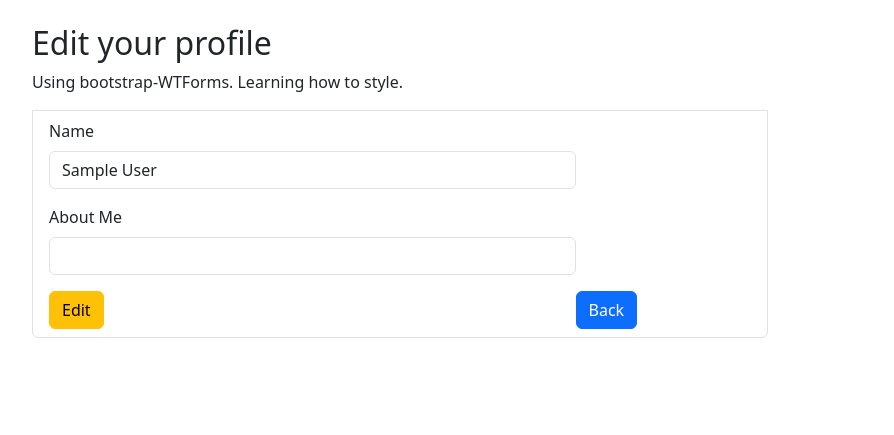
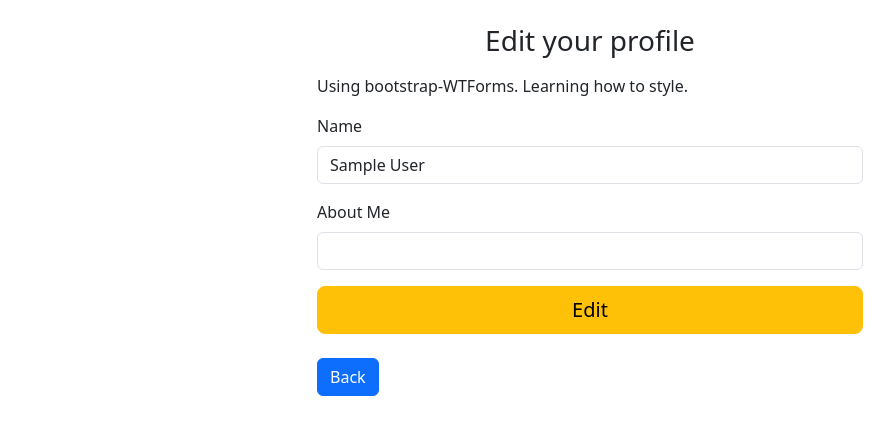
Before and after one commit to RalIlieva/flask-portfo-web-app, a Flask app: page /edit-profile in a window 1280 px wide. Shown: the part 73-508 px from the top of the page, without its empty margins (50-944 px from the left). Run offline with Flask 3, Linux system fonts and the light colour scheme; the visitor is signed in with stand-in values (Sample User, id 1); data comes from the database, SQL or seed files in the repository; some libraries are stand-ins or nearby versions.

Commit message:
Improve style of edit profile and change password

```diff
--- a/website/templates/edit_profile.html
+++ b/website/templates/edit_profile.html
@@ -4,19 +4,16 @@
 
 {% block body_content %}
 <div class="container">
-    <div class="row">
-        <div class="col-sm-8">
-         <ul class="list-group">
-            <h2>Edit your profile</h2>
+    <div class="row justify-content-md-center">
+        <div class="col-md-6">
+             <main class="form-signin">
+                <h2 class="h3 mb-3 fw-normal text-center">Edit your profile</h2>
                 <p>Using bootstrap-WTForms. Learning how to style.</p>
-                <li class="list-group-item d-flex justify-content-between align-items-end">
-                    <div class="col-md-9">
-                {{ render_form(form, button_style='warning') }}
-                    </div>
-                    <div class="col-md-3">
-                   <span><a href="{{ url_for('views.myprofile', name=current_user.name) }}" class="btn btn-primary">Back</a></span>
-                </div>
-            </li></ul>
+                    {{ render_form(form, button_style='warning w-100 btn btn-lg') }}
+             </main> <br>
+        <div class="col-md-6">
+            <a href="{{ url_for('views.myprofile', name=current_user.name) }}" class="btn btn-primary">Back</a>
+        </div>
         </div>
     </div>
 </div>
```
Also changed, not shown: website/templates/change_password.html (+10 -5 lines).
